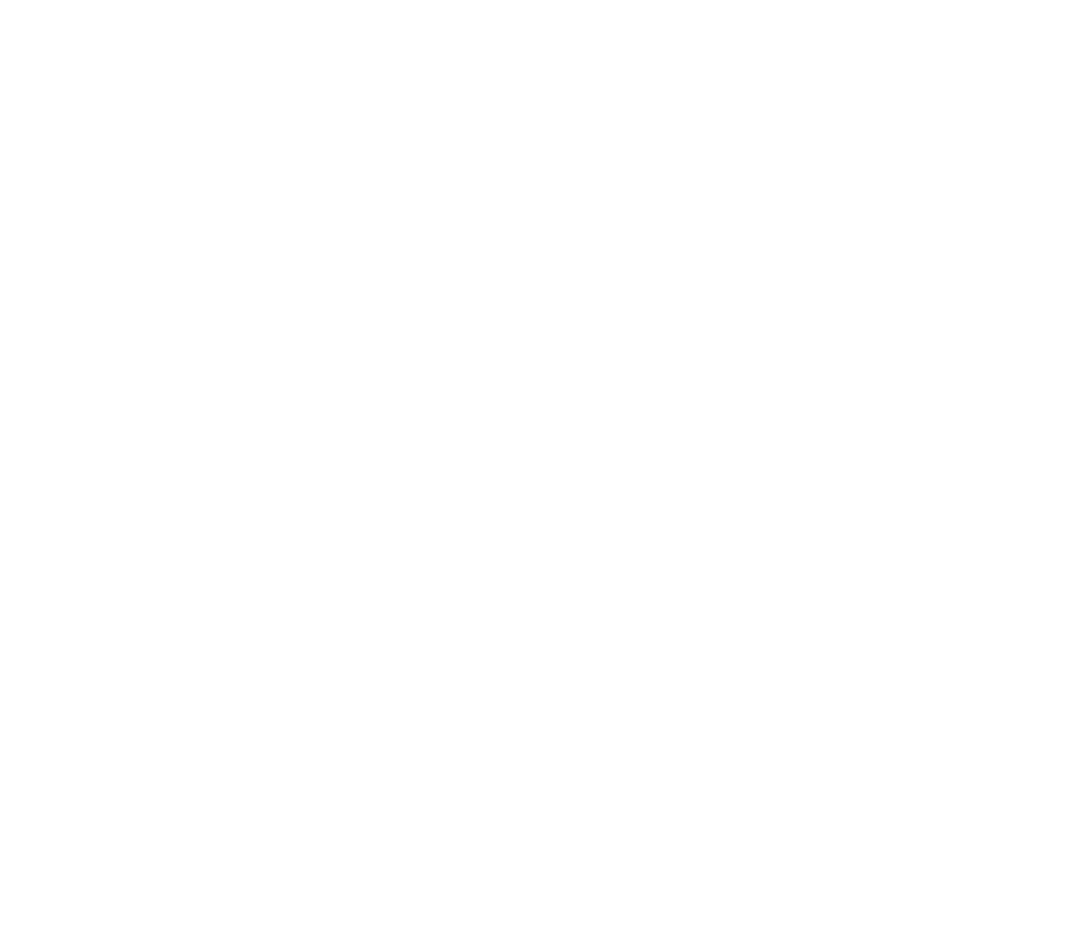
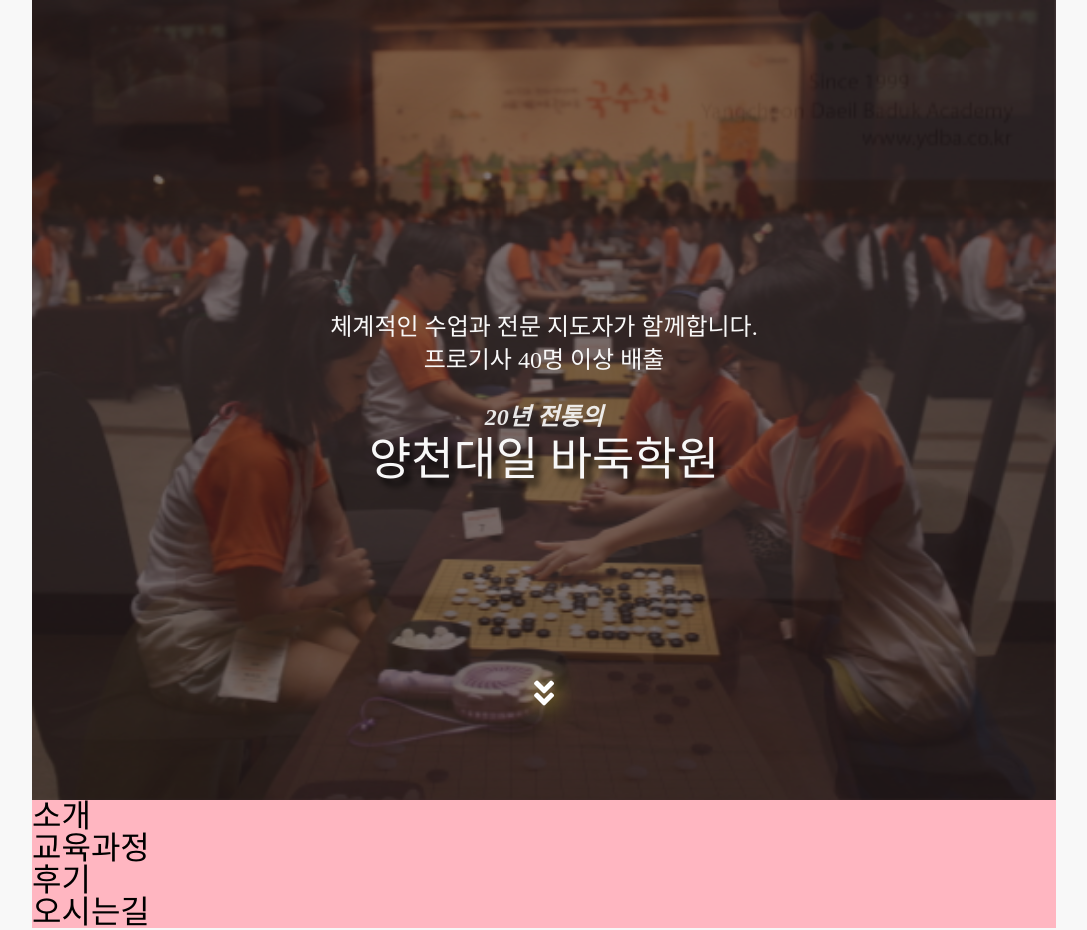
Before and after one commit to tiaz0128/yangcheon_go_home, a plain HTML site: page index.html in a window 1280 px wide. Shown: the whole page, without its empty margins (96-1183 px from the left). Before the commit the page ends 800 px from the top, so only its background shows below. Drawn offline with nearby package versions, Linux system fonts and the light colour scheme; a web font is replaced by a local one.

Commit message:
Add opening_section

```diff
--- a/asset/css/main.css
+++ b/asset/css/main.css
@@ -0,0 +1,239 @@
+/* FONT */
+
+@font-face {
+  font-family: 'EliceDigitalBaeum_Bold';
+  src: url('https://cdn.jsdelivr.net/gh/projectnoonnu/noonfonts_2105_2@1.0/EliceDigitalBaeum_Bold.woff') format('woff');
+  font-weight: normal;
+  font-style: normal;
+}
+
+@font-face {
+  font-family: 'Pretendard-Regular';
+  src: url('https://cdn.jsdelivr.net/gh/Project-Noonnu/noonfonts_2107@1.1/Pretendard-Regular.woff') format('woff');
+  font-weight: 400;
+  font-style: normal;
+}
+
+
+/* HTML TAG */
+
+:root{
+  --background-color : #F8F8F8;
+  --title-color: #F8F8F8;
+
+  --title-size: 46px;
+  --description-size: 24px;
+}
+
+html{
+  font-size: 32px;
+  scroll-behavior: smooth;
+}
+
+body{
+  background-color: var(--background-color);
+  font-family: "Pretendard-Regular, Arial, Helvetica, sans-serif"
+}
+
+a {
+  text-decoration: none;
+}
+
+
+/* COMMON */
+
+.page {
+  max-width: 1024px;
+  margin: 0 auto;
+  background-color: lightpink;
+}
+
+.section{
+  position: relative;
+  box-sizing: border-box;
+  padding: 0 50px;
+}
+
+.clear-fix::after{
+  content: '';
+  clear: both;
+  display: block;
+  height: 0;
+  visibility: hidden;
+}
+
+.title{
+  font-size: var(--title-size);
+  font-family: 'EliceDigitalBaeum_Bold';;
+  line-height: 1.3;
+
+  text-shadow: 6px 7px 7px black;
+}
+
+.description{
+  font-size: var(--description-size);
+  font-family: 'Pretendard-Regular';
+  line-height: 1.4;
+}
+
+.blod-description{
+  font-size: var(--description-size);
+  font-weight: 800;
+  font-style: italic;
+}
+
+/* ANIMATION */
+
+.show {
+  animation: fadeIn 3s 1;
+}
+
+.toBig{
+  animation: fadeIn, toBig 2s 1;
+}
+
+
+/* OPENING SECTION */
+
+.opening-section{
+  height: 100vh;
+  display: flex;
+  justify-content: center;
+  align-items: center;
+}
+
+.opening-section::before {
+  content: "";
+  width: 100%;
+  height: 100vh;
+
+  top: 0;
+  left: 0;
+  background: rgba(0, 0, 0, 0.5);
+  position: absolute;
+  z-index: 1;
+}
+
+.title-container {
+  color: var(--title-color);
+  text-align: center;
+  word-break: keep-all;
+
+  position: relative;
+  z-index: 2;
+}
+
+.description-box{
+  margin-bottom: 20px;
+  word-break: break-all;
+}
+
+.fade-img{
+  object-fit: cover;
+  object-position: center;
+  opacity: 0;
+
+  position: absolute;
+  height: 100%;
+  width: 100%;
+  top: 50%;
+  left: 50%;
+  transform: translate(-50%, -50%);
+  transition: 4s opacity ease;
+}
+
+.fade-img.active{
+  opacity: 1;
+}
+
+
+.title-arrow {
+  display: none;
+  position: absolute;
+  z-index: 2;
+  bottom: 0;
+
+  animation: arrowFlash, upDown 2s infinite;
+}
+
+.title-arrow a {
+  color: #fff;
+  text-shadow: 0 1px 25px #ffeb3b;
+}
+
+
+/* HEADER */
+
+.sticky-header{
+  position: sticky;
+  top: 0;
+  bottom: 0;
+}
+
+
+
+/* @keyframes rule */
+@keyframes fadeIn {
+  from {
+    opacity: 0;
+  }
+  to {
+    opacity: 1;
+  }
+}
+
+@keyframes fadeOut {
+  from {
+    opacity: 1;
+  }
+  to {
+    opacity: 0;
+  }
+}
+
+@keyframes toBig {
+  from {
+    font-size: 0.5rem;
+  }
+  to {
+    font-size: var(--title-size);
+  }
+}
+
+@keyframes arrowFlash {
+  0% {
+    opacity: 0.3;
+  }
+  100% {
+    opacity: 0.8;
+  }
+}
+
+@keyframes upDown {
+  0% {
+    bottom: 15%;
+  }
+  100% {
+    bottom: 10%;
+  }
+}
+
+@media (max-width: 525px) {
+
+  :root{
+    --description-size: 20px;
+  }
+
+  .description{
+    word-break: keep-all;
+  }
+
+  @keyframes toBig {
+    from {
+      font-size: 2.5rem;
+    }
+    to {
+      font-size: var(--title-size);
+    }
+  }
+}
--- a/asset/js/main.js
+++ b/asset/js/main.js
@@ -0,0 +1,53 @@
+function fadeTitelBackground(){
+  setInterval(() => {
+    const fadeImgs = Array.from(document.querySelectorAll('.fade-img'))
+
+    fadeImgs.some((img, idx) => {
+      if (img.classList.contains('active')) {
+        img.classList.remove('active');
+        idx === fadeImgs.length - 1 ? fadeImgs[0].classList.add('active') : fadeImgs[idx + 1].classList.add('active')
+        return true
+      }
+    })
+  }, 3500);
+}
+
+// 오프닝 타이틀
+function typpingText(){
+  const text = "체계적인 수업과 전문 지도자가 함께합니다.\n프로기사 40명 이상 배출";
+  const chars = text.split("");
+  let typedText = ''
+
+  const intervalID = setInterval(() => {
+    if (chars.length > 0) {
+      typedText += chars.shift();
+      document.querySelector(".title-container .description").innerText = typedText;
+    } else {
+      clearInterval(intervalID);
+
+      const boldDesc = document.querySelector(".title-container .blod-description");
+      boldDesc.innerText = "20년 전통의";
+      boldDesc.classList.add('show');
+
+      // 학원명 등장.
+      const title = document.querySelector(".title-container .title");
+      title.innerText = "양천대일 바둑학원";
+      title.classList.add('toBig');
+
+      playArrow()
+    }
+  }, 80);
+}
+
+
+function playArrow(){
+  const intervalID = setInterval(() => {
+    clearInterval(intervalID);
+
+    setTimeout(() => {
+      document.querySelector(".title-arrow").style.display = "block";
+    }, 1000);
+  }, 60);
+}
+
+export {typpingText, fadeTitelBackground, playArrow }
--- a/index.html
+++ b/index.html
@@ -5,17 +5,83 @@
   <meta charset="UTF-8">
   <meta http-equiv="X-UA-Compatible" content="IE=edge">
   <meta name="viewport" content="width=device-width, initial-scale=1.0">
-  <meta name="keywords" content="바둑학원,양천구바둑,양천대일바둑학원">
-  <meta name="description" content="20년 전통의 양천 대일 바둑학원">
+  <meta name="keywords" content="바둑도장,양천구바둑,양천대일바둑도장">
+  <meta name="description" content="20년 전통의 양천 대일 바둑도장">
 
-  <meta property="og:title" content="양천 대일 바둑학원">
+  <meta property="og:title" content="양천 대일 바둑도장">
   <meta property="og:url" content="">
-  <meta property="og:image" content="asset/img/title">
-  <meta property="og:description" content="20년 전통의 양천 대일 바둑학원">
+  <meta property="og:image" content="asset/img/logo.png">
+  <meta property="og:description" content="20년 전통의 양천 대일 바둑도장">
 
-  <title>양천대일 바둑학원</title>
+  <!-- CSS -->
+  <link rel="stylesheet" href="https://cdnjs.cloudflare.com/ajax/libs/meyer-reset/2.0/reset.css"/>
+  <link rel="stylesheet" href="asset/css/main.css">
+
+  <!-- fontawesome -->
+  <link rel="stylesheet" href="https://use.fontawesome.com/releases/v5.15.1/css/all.css" integrity="sha384-vp86vTRFVJgpjF9jiIGPEEqYqlDwgyBgEF109VFjmqGmIY/Y4HV4d3Gp2irVfcrp" crossorigin="anonymous">
+
+  <!-- JS -->
+  <script defer type="module" src="/index.js"></script>
+
+  <title>양천대일 바둑도장</title>
 </head>
 <body>
+  <!-- body__container -->
+  <div class="body-container">
+      <!-- 본문 -->
+    <article class="page">
 
+      <!-- 오프닝 SECTION -->
+      <section class="section opening-section">
+        <div class="title-container">
+          <div class="description-box">
+            <h2 class="description"></h2>
+          </div>
+          <div class="title-box">
+            <strong class="blod-description"></strong>
+            <h1 class="title"></h1>
+          </div>
+        </div>
+
+        <div class="img-container">
+          <img src="asset/img/title_bg1.png" alt="양천 대일 바둑도장1" class="fade-img active">
+          <img src="asset/img/title_bg2.jpg" alt="양천 대일 바둑도장2" class="fade-img">
+          <img src="asset/img/title_bg3.jpg" alt="양천 대일 바둑도장3" class="fade-img">
+        </div>
+
+        <span class="title-arrow">
+          <a href="#section-about"><i class="fas fa-angle-double-down"></i></a>
+        </span>
+      </section>
+
+      <!-- sticky 헤더 -->
+      <header class="header">
+        <ul class="menus">
+          <li class="menu">소개</li>
+          <li class="menu">교육과정</li>
+          <li class="menu">후기</li>
+          <li class="menu">오시는길</li>
+        </ul>
+      </header>
+
+      <!-- 간략한 설명 SECTION -->
+      <section id="section-about" class="section"></section>
+
+      <!-- 선택 SECTION -->
+      <section class="section"></section>
+
+      <!-- 후기 SECTION -->
+      <section class="section"></section>
+
+      <!-- 오시는길 SECTION -->
+      <section class="section"></section>
+
+    </article>
+
+    <!-- 고정 팝업 (카카오톡 / 전환연결) -->
+    <aside class="contact-popup">
+
+    </aside>
+  </div>
 </body>
 </html>
--- a/index.js
+++ b/index.js
@@ -0,0 +1,6 @@
+import { typpingText, fadeTitelBackground } from '/asset/js/main.js'
+
+(()=>{
+  typpingText()
+  fadeTitelBackground()
+})()
```
Also changed, not shown: asset/img/title_bg1.png (added), asset/img/title_bg2.jpg (added), asset/img/title_bg4.jpg (added), 1 other file.
